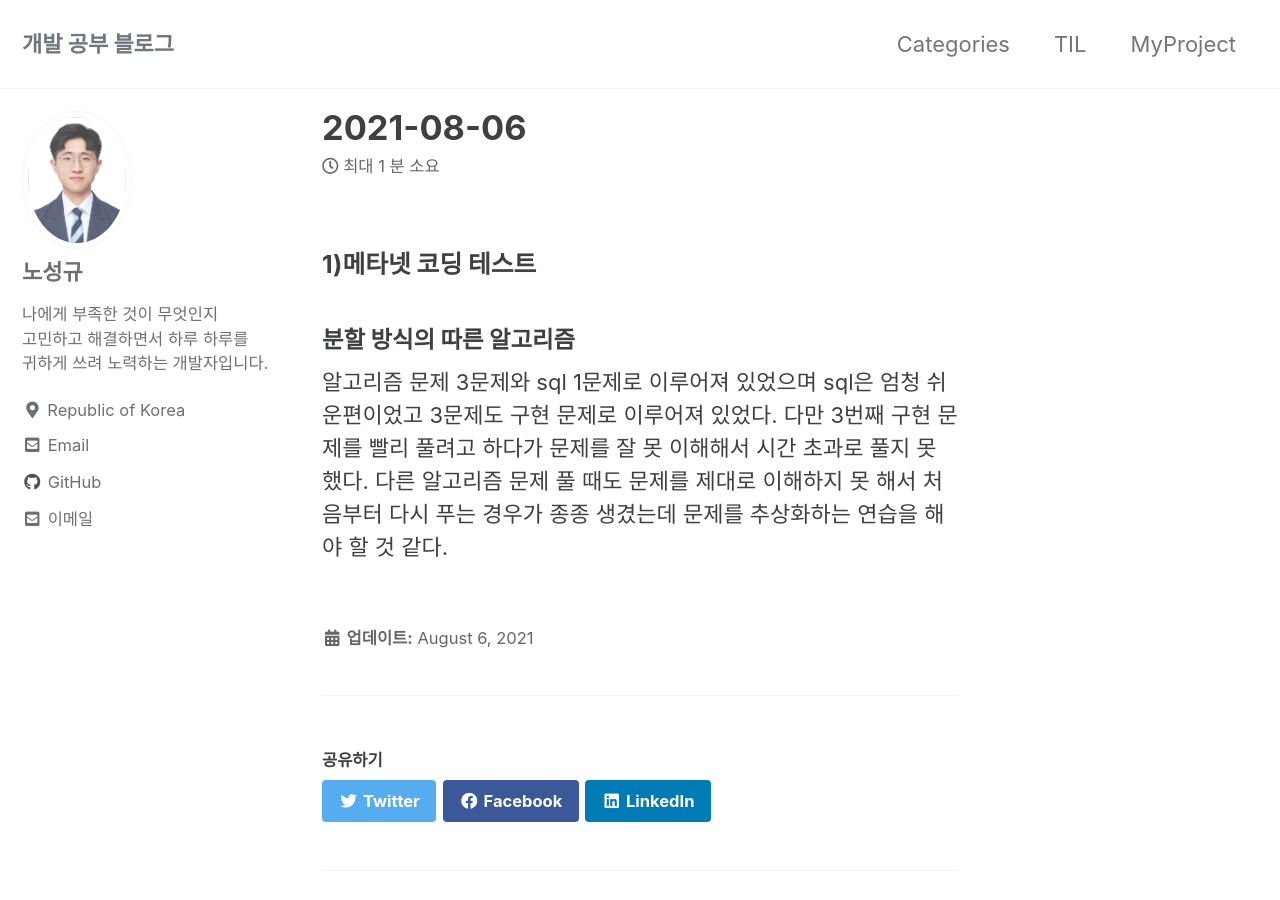
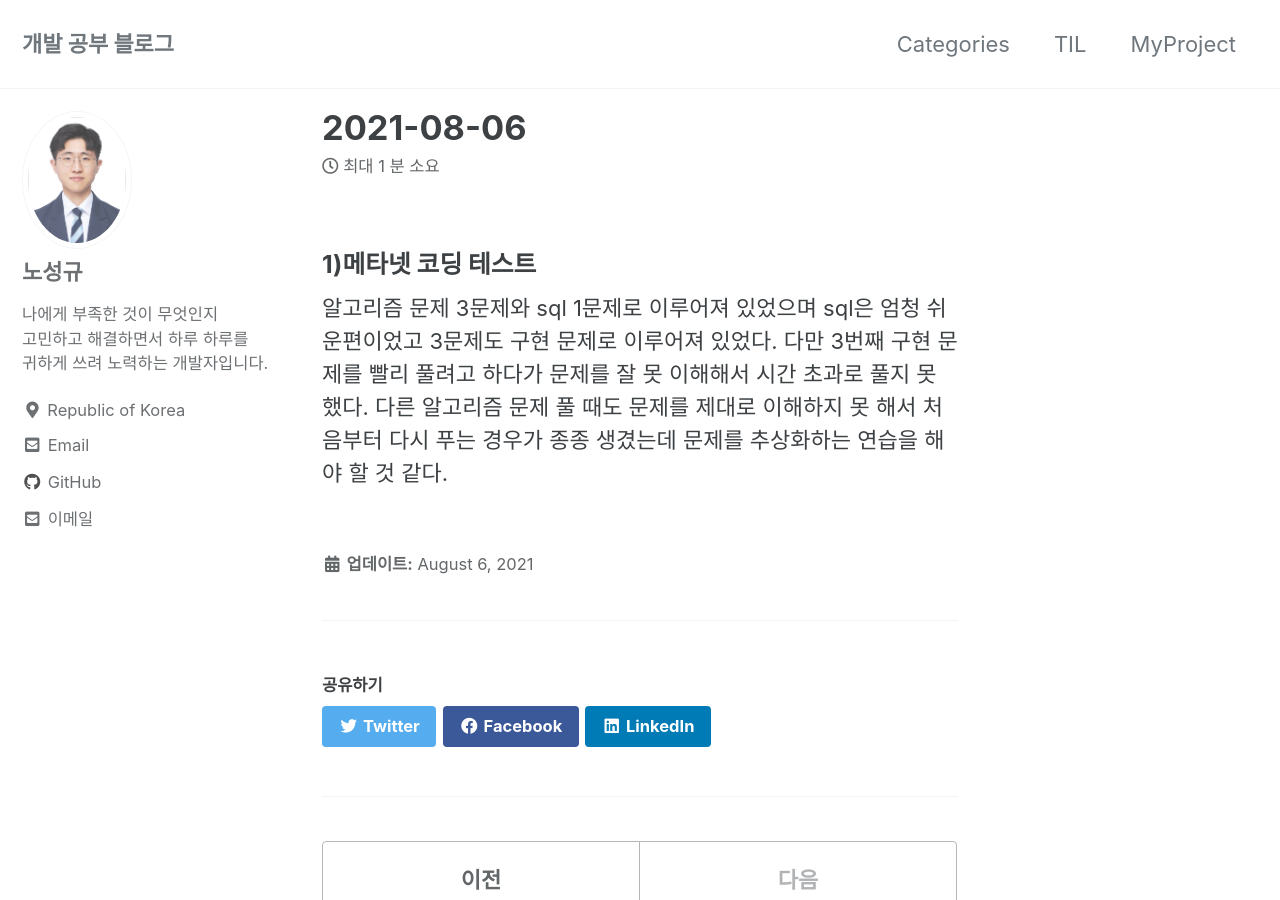
Before and after one commit to nsnnsn12/nsnnsn12.github.io, a Jekyll site: the page built from _til/2021-08-06-til.md, in a window 1280 px wide and 900 px high. Built offline with Jekyll 4.4.1, drawn with Linux system fonts in a browser that asks for light colours; cached includes are drawn as plain includes.

Commit message:
Fix content in 2021-08-06-til

```diff
--- a/_til/2021-08-06-til.md
+++ b/_til/2021-08-06-til.md
@@ -8,6 +8,5 @@ share: true
 related: true
 ---
 ### 1)메타넷 코딩 테스트
-#### 분할 방식의 따른 알고리즘
 알고리즘 문제 3문제와 sql 1문제로 이루어져 있었으며 sql은 엄청 쉬운편이었고 3문제도 구현 문제로 이루어져 있었다.
 다만 3번째 구현 문제를 빨리 풀려고 하다가 문제를 잘 못 이해해서 시간 초과로 풀지 못 했다. 다른 알고리즘 문제 풀 때도 문제를 제대로 이해하지 못 해서 처음부터 다시 푸는 경우가 종종 생겼는데 문제를 추상화하는 연습을 해야 할 것 같다.
```
